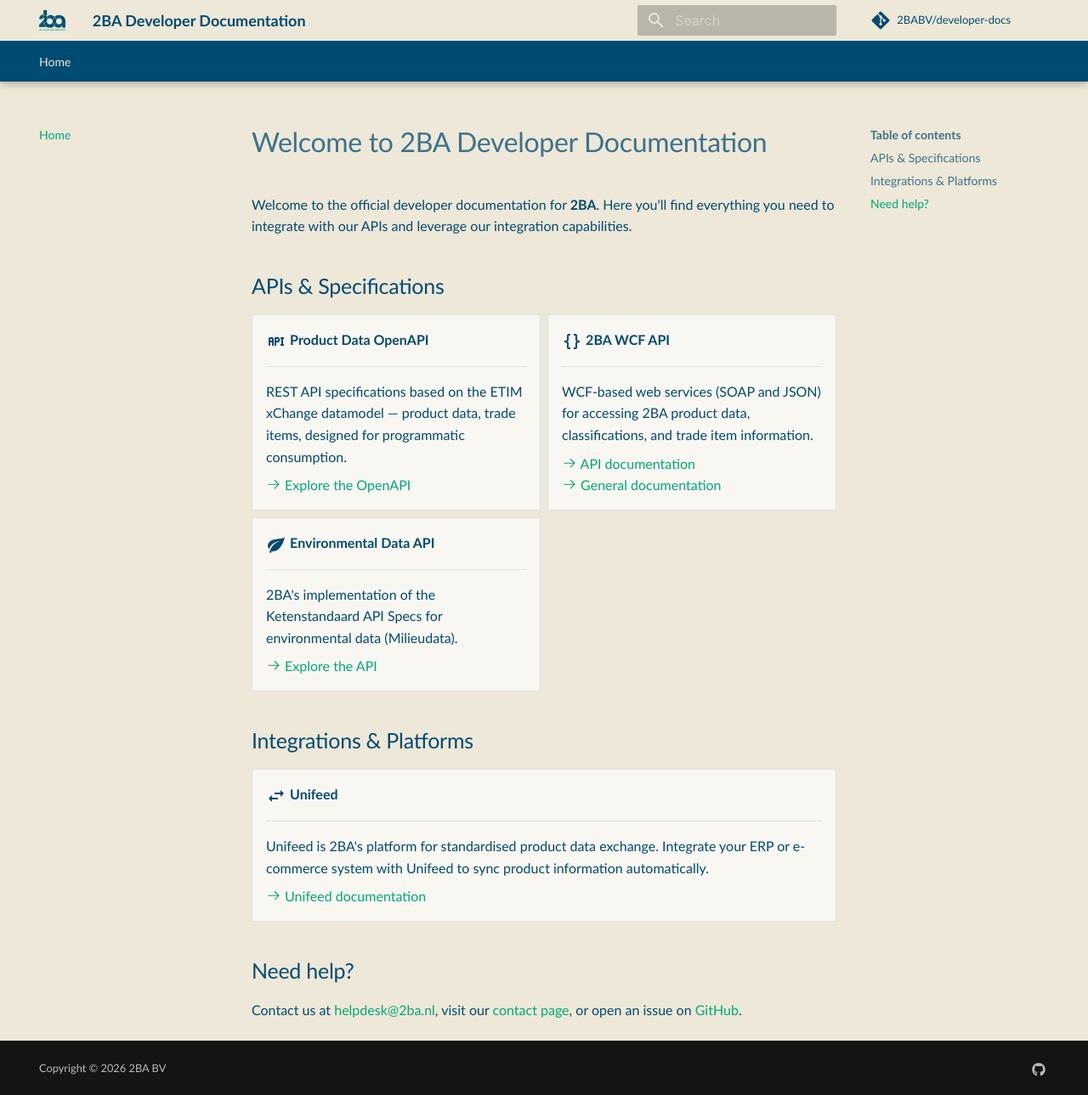
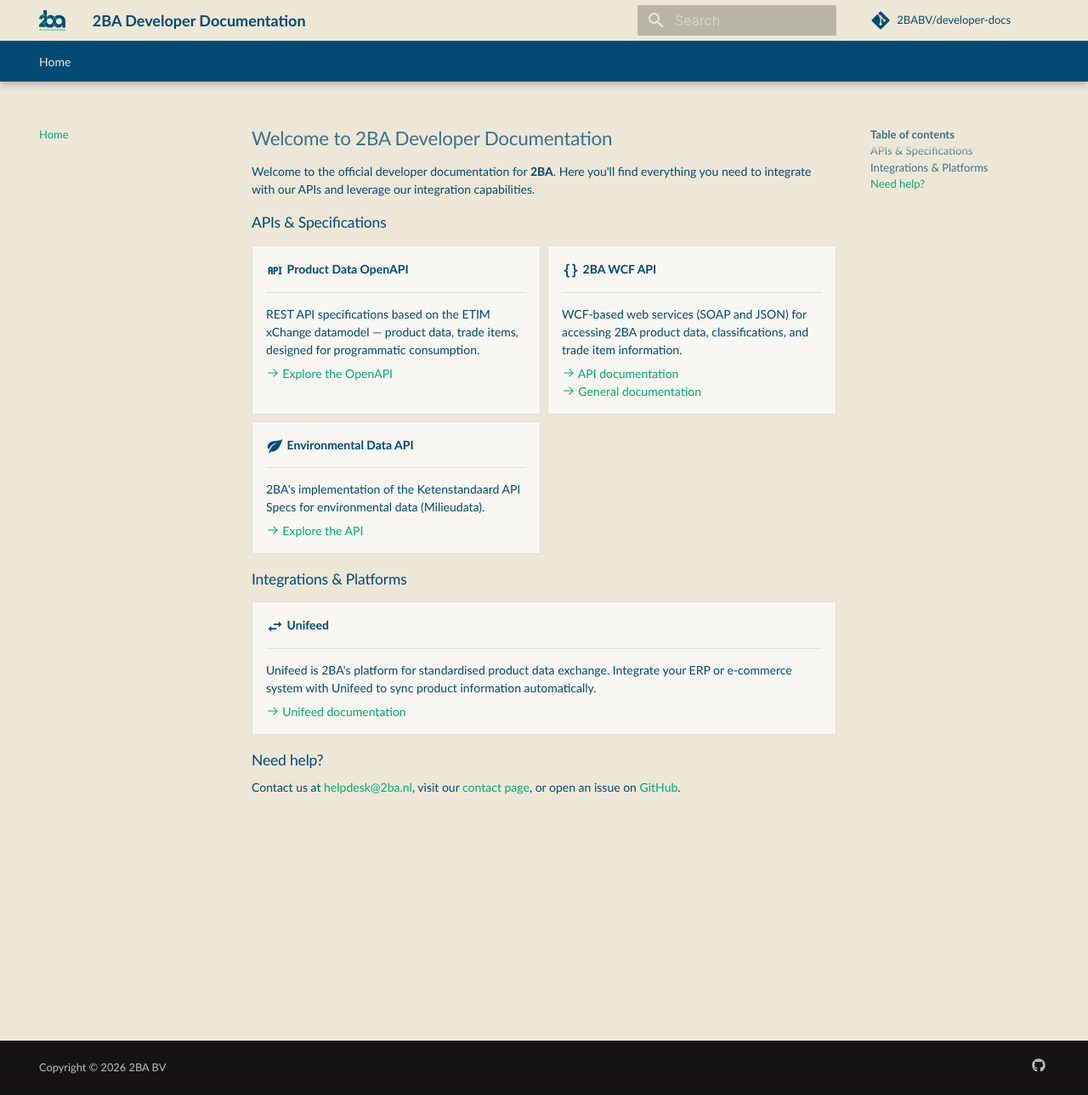
Before and after one commit to 2BABV/developer-docs, an MkDocs documentation site: the page built from docs/index.md, in a window 1280 px wide and 1289 px high. Shown: the whole window at 85% size. Built offline with MkDocs 1.6.1 and Material for MkDocs 9.7.7, drawn with Linux system fonts in a browser that asks for light colours; comment, search, counter and statistics services are not loaded.

Commit message:
Style fixes

```diff
--- a/docs/stylesheets/extra.css
+++ b/docs/stylesheets/extra.css
@@ -1,65 +1,86 @@
-/* 2BA brand colors */
+/* 2BA brand colors (Huisstijlgids) */
 :root,
 [data-md-color-scheme="default"] {
-  --md-primary-fg-color:        #004B71;
-  --md-primary-fg-color--light: #1a6a8f;
+  --md-primary-fg-color:        #004B73; /* 2BA-Blauw */
+  --md-primary-fg-color--light: #1a6a90;
   --md-primary-fg-color--dark:  #003352;
-  --md-primary-bg-color:        #EDE8D8;
-  --md-primary-bg-color--light: rgba(237, 232, 216, 0.7);
-  --md-accent-fg-color:              #00A87A;
-  --md-accent-fg-color--transparent: rgba(0, 168, 122, 0.1);
-  --md-default-bg-color:        #EDE8D8;
-  --md-default-bg-color--light: rgba(237, 232, 216, 0.54);
-  --md-default-bg-color--lighter: rgba(237, 232, 216, 0.26);
-  --md-default-bg-color--lightest: rgba(237, 232, 216, 0.07);
-  --md-default-fg-color:        #004B71;
-  --md-default-fg-color--light: rgba(0, 75, 113, 0.75);
-  --md-default-fg-color--lighter: rgba(0, 75, 113, 0.54);
-  --md-default-fg-color--lightest: rgba(0, 75, 113, 0.12);
-  --md-typeset-a-color:         #00A87A;
-  --md-code-bg-color:           rgba(0, 75, 113, 0.06);
+  --md-primary-bg-color:        #EDE7D7; /* 2BA-Ivoor licht */
+  --md-primary-bg-color--light: rgba(237, 231, 215, 0.7);
+  --md-accent-fg-color:              #00A97A; /* 2BA-Groen */
+  --md-accent-fg-color--transparent: rgba(0, 169, 122, 0.1);
+  --md-default-bg-color:        #EDE7D7;
+  --md-default-bg-color--light: rgba(237, 231, 215, 0.54);
+  --md-default-bg-color--lighter: rgba(237, 231, 215, 0.26);
+  --md-default-bg-color--lightest: rgba(237, 231, 215, 0.07);
+  --md-default-fg-color:        #004B73;
+  --md-default-fg-color--light: rgba(0, 75, 115, 0.75);
+  --md-default-fg-color--lighter: rgba(0, 75, 115, 0.54);
+  --md-default-fg-color--lightest: rgba(0, 75, 115, 0.12);
+  --md-typeset-a-color:         #00A97A;
+  --md-code-bg-color:           rgba(0, 75, 115, 0.06);
+
+  /* 2BA supplementary color palette (Aanvullend kleurenpalet) — for accents, graphs, etc. */
+  --color-2ba-rood:             #E06478;
+  --color-2ba-ivoor-donker:     #DBD7C8;
+  --color-2ba-licht-blauw:      #B3C3C4;
+  --color-2ba-zacht-lila:       #B9B3CE;
+  --color-2ba-warm-geel:        #E5C875;
+  --color-2ba-zacht-oranje:     #D99A72;
 }
 
-/* Brand font */
+/* Brand fonts */
 body,
 .md-typeset {
+  font-family: Calibri, "Trebuchet MS", sans-serif;
+}
+
+/* Headings & accents use All Round Gothic */
+.md-typeset h1,
+.md-typeset h2,
+.md-typeset h3,
+.md-typeset h4,
+.md-typeset h5,
+.md-typeset h6,
+.md-header__title,
+.md-nav__title,
+.md-tabs__link {
   font-family: AllRoundGothic, Nunito, "Trebuchet MS", sans-serif;
 }
 
 /* Header uses primary fg/bg */
 .md-header {
-  background-color: rgb(237, 232, 216);
-  color: #004B71;
+  background-color: #EDE7D7;
+  color: #004B73;
 }
 
 .md-header__title {
-  color: #004B71;
+  color: #004B73;
 }
 
 /* Navigation tabs */
 .md-tabs {
-  background-color: #004B71;
+  background-color: #004B73;
 }
 
 .md-tabs__link {
-  color: rgba(237, 232, 216, 0.8);
+  color: rgba(237, 231, 215, 0.8);
 }
 
 .md-tabs__link--active,
 .md-tabs__link:hover {
-  color: #EDE8D8;
+  color: #EDE7D7;
 }
 
 /* Sidebar active link */
 .md-nav__link--active {
-  color: #00A87A;
+  color: #00A97A;
 }
 
 /* Buttons */
 .md-button--primary {
-  background-color: #00A87A;
-  border-color: #00A87A;
-  color: #EDE8D8;
+  background-color: #00A97A;
+  border-color: #00A97A;
+  color: #EDE7D7;
 }
 
 .md-button--primary:hover {
@@ -71,6 +92,64 @@ body,
 .grid.cards .card,
 .md-typeset .grid.cards > ul > li {
   background-color: rgb(249, 247, 241);
+}
+
+/* Condensed layout — fit more content on screen */
+.md-typeset {
+  font-size: 0.7rem;
+  line-height: 1.5;
+}
+
+.md-typeset h1 {
+  font-size: 1.6em;
+  margin: 0 0 0.6em;
+}
+
+.md-typeset h2 {
+  font-size: 1.25em;
+  margin: 1em 0 0.5em;
+}
+
+.md-typeset h3 {
+  font-size: 1.1em;
+  margin: 0.9em 0 0.4em;
+}
+
+.md-typeset h4 {
+  margin: 0.8em 0 0.4em;
+}
+
+.md-typeset p,
+.md-typeset ul,
+.md-typeset ol,
+.md-typeset dl {
+  margin: 0.4em 0;
+}
+
+.md-typeset li {
+  margin-bottom: 0.2em;
+}
+
+.md-content__inner {
+  margin: 0.6em 0 1em;
+  padding-top: 0.4em;
+}
+
+.md-nav {
+  font-size: 0.65rem;
+}
+
+.md-nav__item {
+  padding: 0;
+}
+
+.md-nav__link {
+  margin-top: 0.2em;
+}
+
+.md-typeset table:not([class]) th,
+.md-typeset table:not([class]) td {
+  padding: 0.4em 0.7em;
 }
 
 /* Tables */
```
